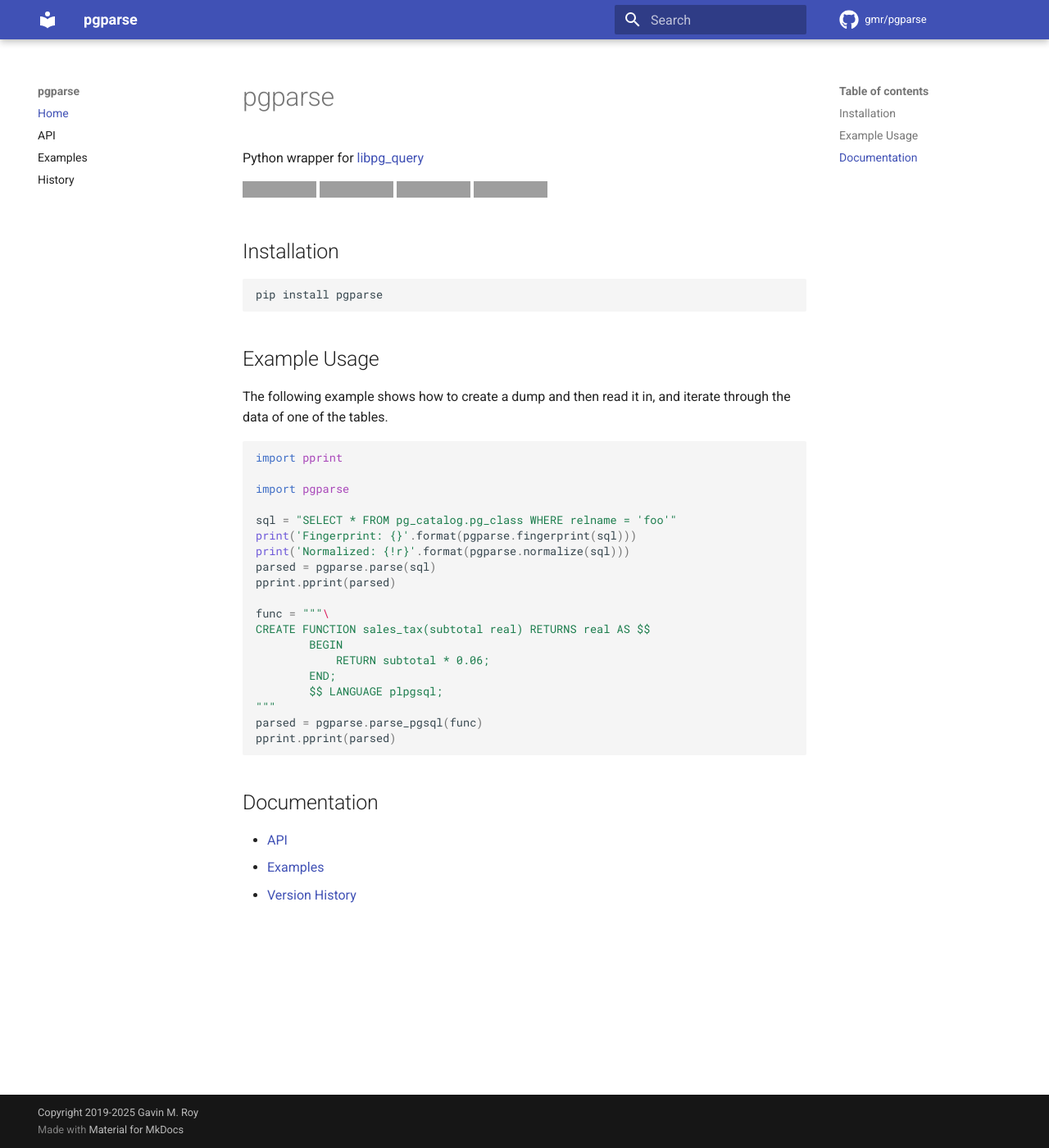
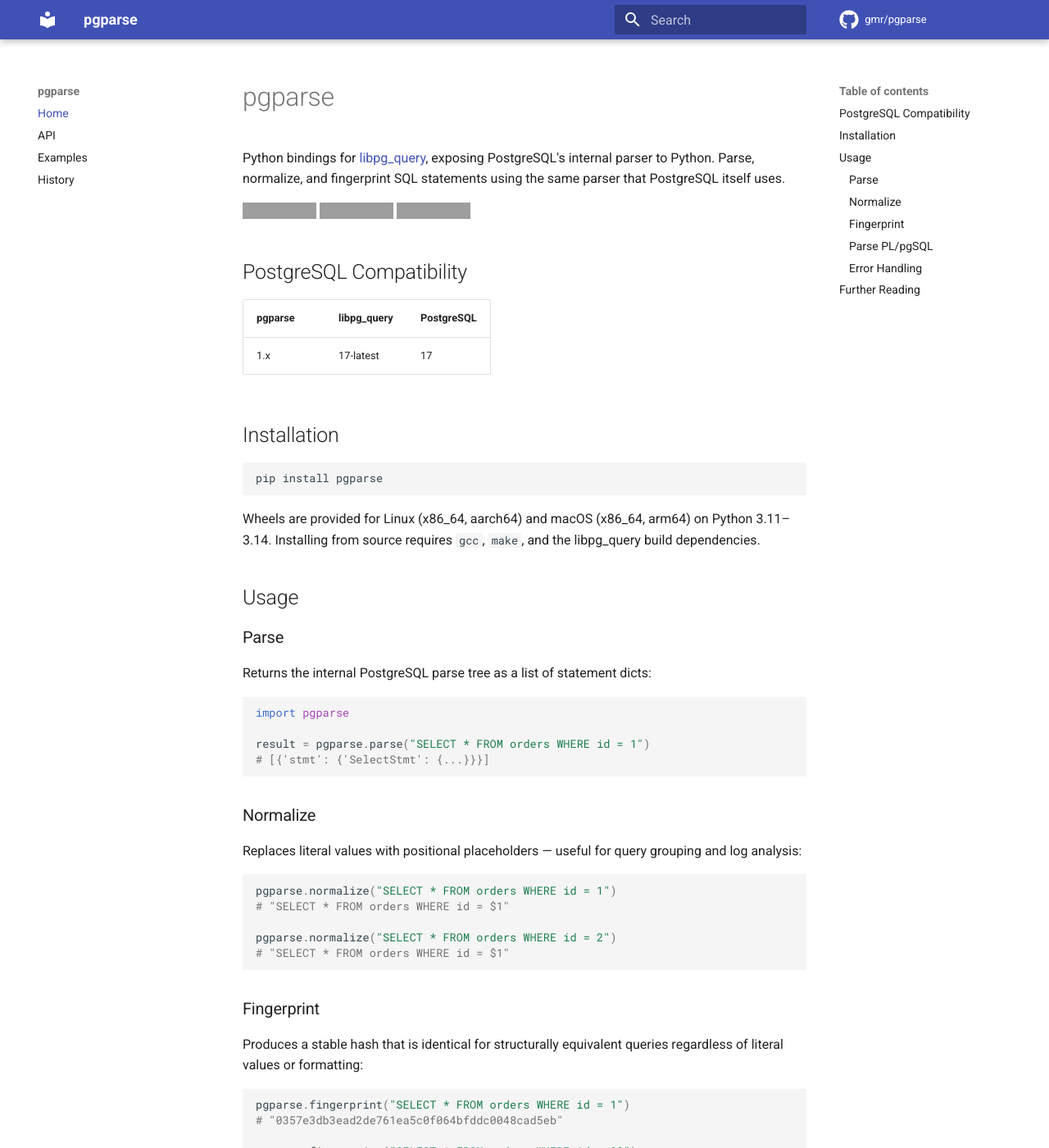
Before and after one commit to gmr/pgparse, an MkDocs documentation site: the page built from docs/index.md, in a window 1280 px wide and 1400 px high. Shown: the whole window at 82% size. Built offline with MkDocs 1.6.1 and Material for MkDocs 9.7.7, drawn with Linux system fonts in a browser that asks for light colours; comment, search, counter and statistics services are not loaded; some of the changed text lies outside the part shown; grey boxes are pictures that could not be loaded.

Commit message:
Update docs index with usage examples and compatibility table
Co-authored-by: Claude <noreply@anthropic.com>

````diff
--- a/docs/index.md
+++ b/docs/index.md
@@ -1,11 +1,16 @@
 # pgparse
 
-Python wrapper for [libpg_query](https://github.com/lfittl/libpg_query/)
+Python bindings for [libpg_query](https://github.com/lfittl/libpg_query/), exposing PostgreSQL's internal parser to Python. Parse, normalize, and fingerprint SQL statements using the same parser that PostgreSQL itself uses.
 
 [![Version](https://img.shields.io/pypi/v/pgparse.svg)](https://pypi.python.org/pypi/pgparse)
 [![Coverage](https://codecov.io/gh/gmr/pgparse/branch/main/graph/badge.svg)](https://codecov.io/github/gmr/pgparse?branch=main)
 [![License](https://img.shields.io/pypi/l/pgparse.svg)](https://github.com/gmr/pgparse/blob/main/LICENSE)
-[![Docs](https://img.shields.io/readthedocs/pgparse.svg)](https://pgparse.readthedocs.io/)
+
+## PostgreSQL Compatibility
+
+| pgparse | libpg_query | PostgreSQL |
+|---------|-------------|------------|
+| 1.x     | 17-latest   | 17         |
 
 ## Installation
 
@@ -13,35 +18,74 @@ Python wrapper for [libpg_query](https://github.com/lfittl/libpg_query/)
 pip install pgparse
 ```
 
-## Example Usage
+Wheels are provided for Linux (x86_64, aarch64) and macOS (x86_64, arm64) on Python 3.11–3.14. Installing from source requires `gcc`, `make`, and the libpg_query build dependencies.
 
-The following example shows how to create a dump and then read it in, and
-iterate through the data of one of the tables.
+## Usage
+
+### Parse
+
+Returns the internal PostgreSQL parse tree as a list of statement dicts:
 
 ```python
-import pprint
-
 import pgparse
 
-sql = "SELECT * FROM pg_catalog.pg_class WHERE relname = 'foo'"
-print('Fingerprint: {}'.format(pgparse.fingerprint(sql)))
-print('Normalized: {!r}'.format(pgparse.normalize(sql)))
-parsed = pgparse.parse(sql)
-pprint.pprint(parsed)
-
-func = """\
-CREATE FUNCTION sales_tax(subtotal real) RETURNS real AS $$
-        BEGIN
-            RETURN subtotal * 0.06;
-        END;
-        $$ LANGUAGE plpgsql;
-"""
-parsed = pgparse.parse_pgsql(func)
-pprint.pprint(parsed)
+result = pgparse.parse("SELECT * FROM orders WHERE id = 1")
+# [{'stmt': {'SelectStmt': {...}}}]
 ```
 
-## Documentation
+### Normalize
 
-- [API](api.md)
+Replaces literal values with positional placeholders — useful for query grouping and log analysis:
+
+```python
+pgparse.normalize("SELECT * FROM orders WHERE id = 1")
+# "SELECT * FROM orders WHERE id = $1"
+
+pgparse.normalize("SELECT * FROM orders WHERE id = 2")
+# "SELECT * FROM orders WHERE id = $1"
+```
+
+### Fingerprint
+
+Produces a stable hash that is identical for structurally equivalent queries regardless of literal values or formatting:
+
+```python
+pgparse.fingerprint("SELECT * FROM orders WHERE id = 1")
+# "0357e3db3ead2de761ea5c0f064bfddc0048cad5eb"
+
+pgparse.fingerprint("SELECT * FROM orders WHERE id = 99")
+# "0357e3db3ead2de761ea5c0f064bfddc0048cad5eb"  # same fingerprint
+```
+
+### Parse PL/pgSQL
+
+Parse a PL/pgSQL function body:
+
+```python
+func = """
+CREATE FUNCTION sales_tax(subtotal real) RETURNS real AS $$
+    BEGIN
+        RETURN subtotal * 0.06;
+    END;
+$$ LANGUAGE plpgsql;
+"""
+result = pgparse.parse_pgsql(func)
+```
+
+### Error Handling
+
+Invalid SQL raises `pgparse.PGQueryError` with the error message and cursor position:
+
+```python
+try:
+    pgparse.parse("SELECT FROM WHERE")
+except pgparse.PGQueryError as e:
+    print(e.message)   # syntax error at or near "WHERE"
+    print(e.position)  # 13
+```
+
+## Further Reading
+
+- [API Reference](api.md)
 - [Examples](examples.md)
 - [Version History](history.md)
````
